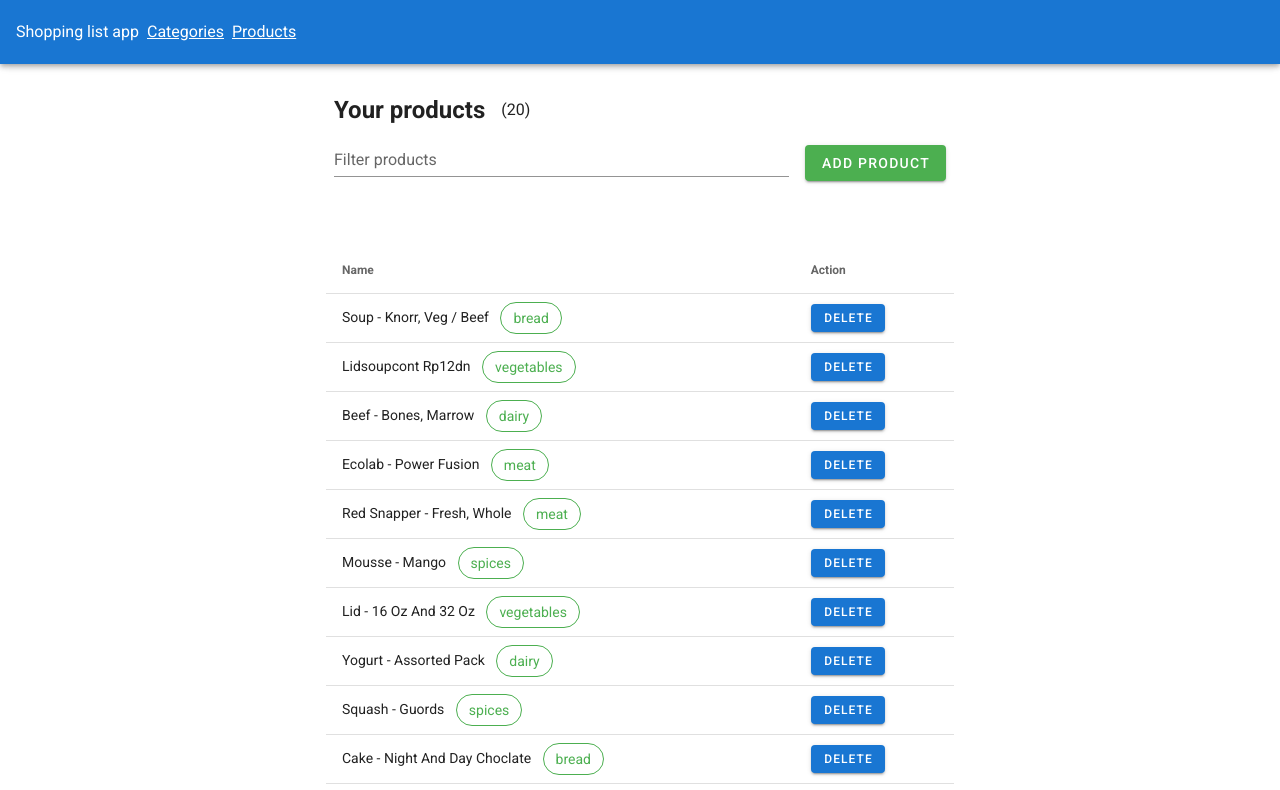
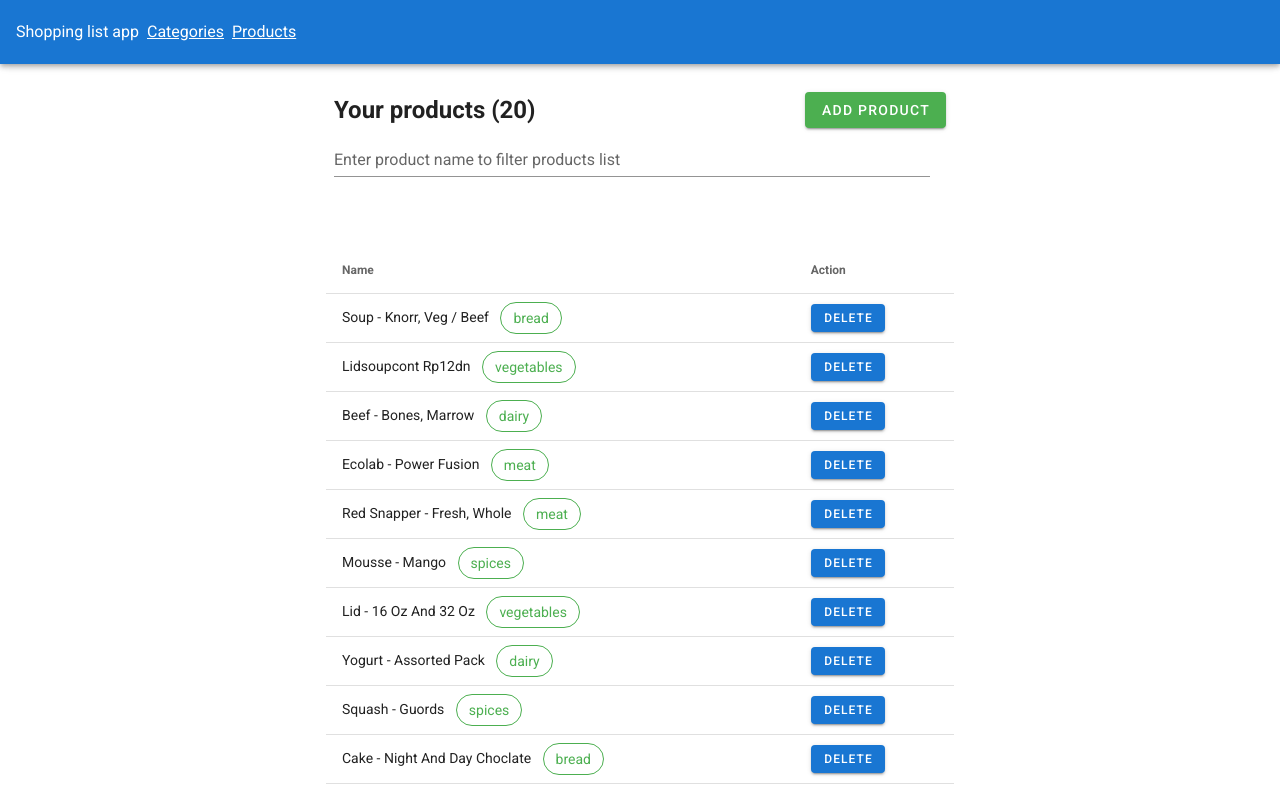
Before and after one commit to bartek9105/shopping-list, a Vue app: page /products in a window 1280 px wide. Shown: the top 790 px of the page. Built offline with nearby package versions, Linux system fonts and the light colour scheme.

Commit message:
minor styling fixes

```diff
--- a/src/views/Categories.vue
+++ b/src/views/Categories.vue
@@ -57,7 +57,7 @@ export default {
 	},
 	mounted: function() {
 		axios
-			.get('https://my.api.mockaroo.com/categories.json?key=ff64ad20')
+			.get('categories.json')
 			.then((response) => {
 				this.itemCategories = response.data
 				console.log(response)
--- a/src/views/Products.vue
+++ b/src/views/Products.vue
@@ -2,19 +2,20 @@
 	<div>
 		<v-row class="justify-center mt-4 px-4">
 			<v-col xs="12" sm="8" md="6">
-				<div class="d-flex align-center">
-					<h2 class="mr-4">Your products</h2>
-					<span>({{ products.length }})</span>
+				<div class="d-flex justify-space-between align-center">
+					<div class="d-flex align-items">
+						<h2 class="mr-4">Your products ({{ products.length }})</h2>
+					</div>
+					<v-btn color="success" @click="showSidebar = true">
+						Add product
+					</v-btn>
 				</div>
 				<div class="d-flex align-center">
 					<v-text-field
-						label="Filter products"
+						label="Enter product name to filter products list"
 						class="mr-4"
 						v-model="searchQuery"
 					></v-text-field>
-					<v-btn color="success" @click="showSidebar = true">
-						Add product
-					</v-btn>
 				</div>
 			</v-col>
 		</v-row>
```
